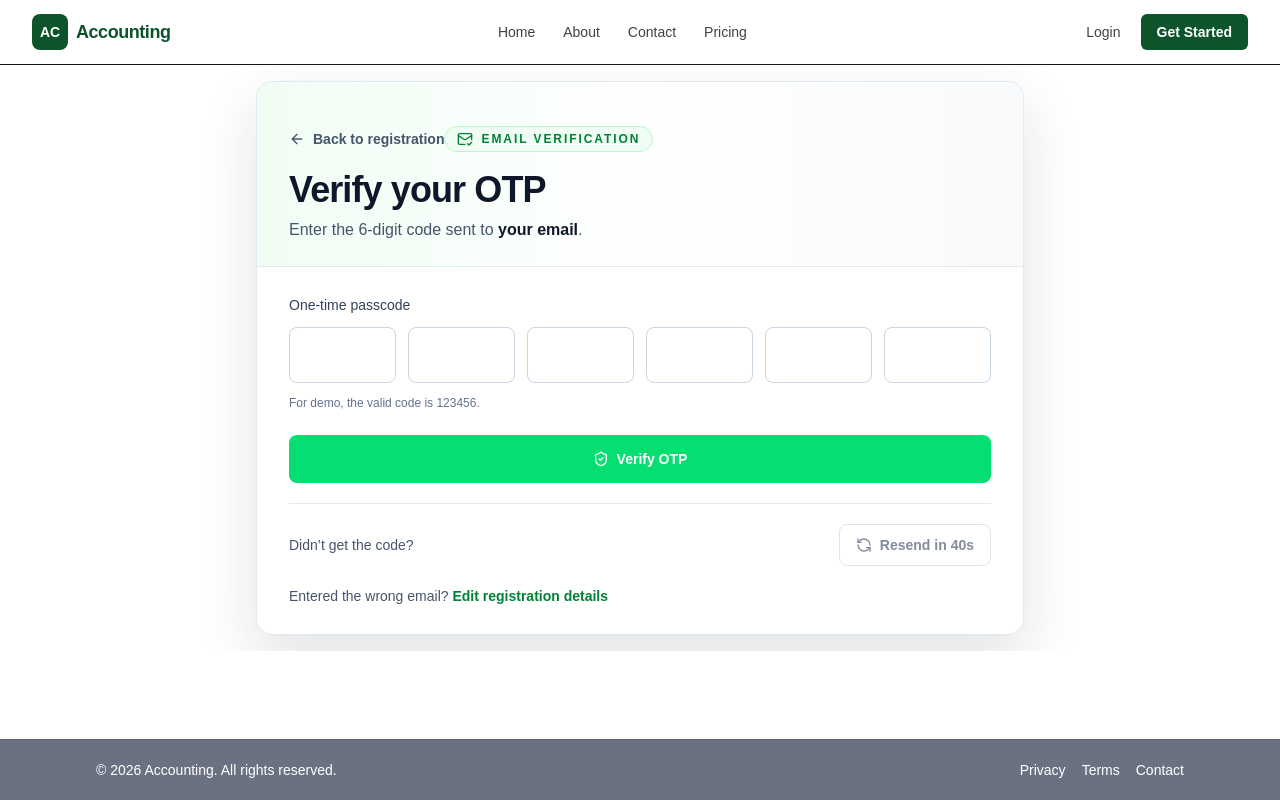
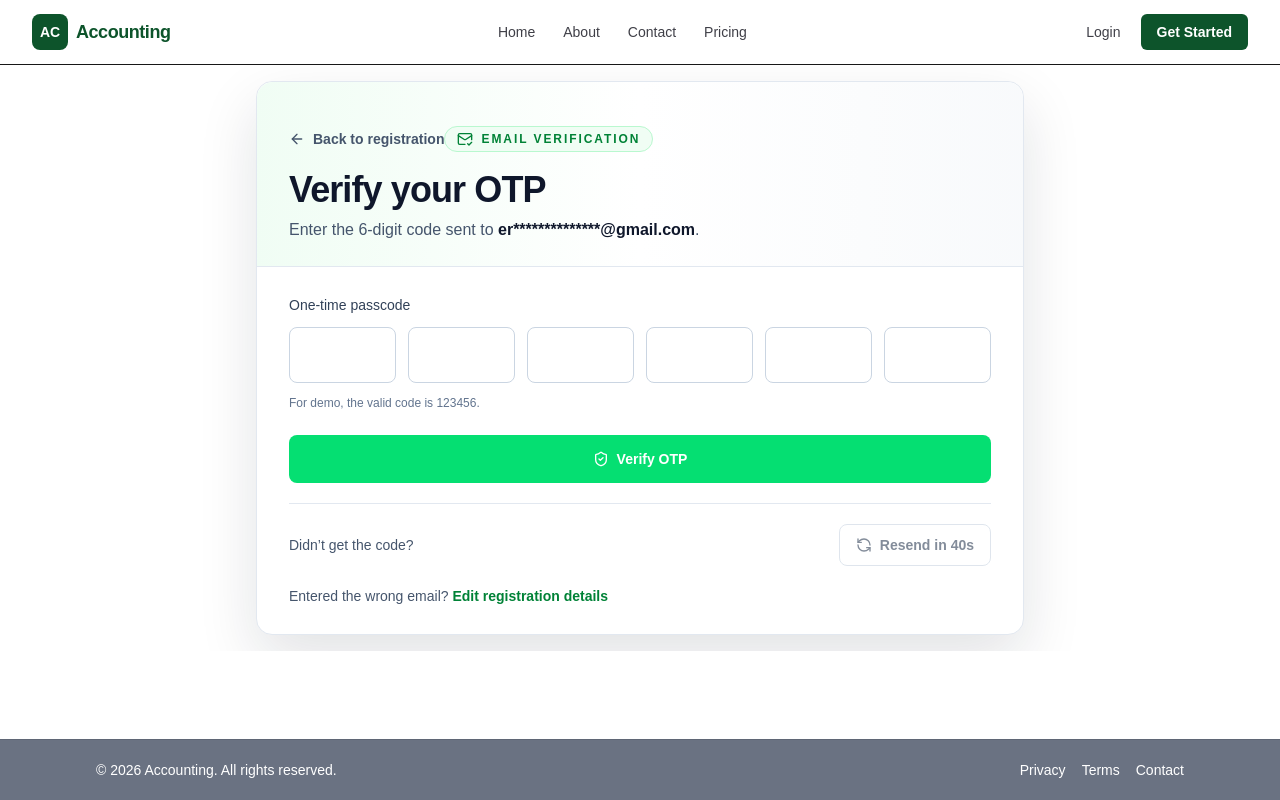
Before and after one commit to eric2003tu/Accounting, a Next.js app: page /verrify-otp in a window 1280 px wide. Built offline with nearby package versions, Linux system fonts and the light colour scheme.

Commit message:
added create business page

```diff
--- a/app/verrify-otp/page.tsx
+++ b/app/verrify-otp/page.tsx
@@ -22,7 +22,7 @@ function maskEmail(email: string) {
 export default function VerifyOtpPage() {
   const router = useRouter();
   const searchParams = useSearchParams();
-  const email = searchParams.get('email') ?? 'your email';
+  const email = searchParams.get('email') ?? 'erictuyishime574@gmail.com';
 
   const [otpDigits, setOtpDigits] = useState<string[]>(Array(OTP_LENGTH).fill(''));
   const [isVerifying, setIsVerifying] = useState(false);
@@ -142,7 +142,7 @@ export default function VerifyOtpPage() {
   };
 
   return (
-    <section className="h-full overflow-hidden bg-white px-4 py-3 sm:px-6 sm:py-4 lg:px-8">
+    <section className="h-full overflow-hidden bg-white px-4 py-3 sm:px-6 sm:py-4 lg:px-6">
       <div className="mx-auto flex h-full w-full max-w-3xl items-center">
         <div className="w-full rounded-2xl border border-slate-200 bg-white shadow-[0_24px_60px_rgba(15,23,42,0.12)]">
         <div className="rounded-t-2xl border-b border-slate-200 bg-gradient-to-r from-green-50 via-white to-slate-50 px-6 py-6 sm:px-8">
@@ -165,7 +165,7 @@ export default function VerifyOtpPage() {
           </p>
         </div>
 
-        <div className="px-6 py-6 sm:px-8 sm:py-7">
+        <div className="px-6 py-4 sm:px-8 sm:py-7">
           <form onSubmit={handleVerify} className="space-y-6">
             <div>
               <label className="mb-3 block text-sm font-medium text-slate-700">One-time passcode</label>
```
